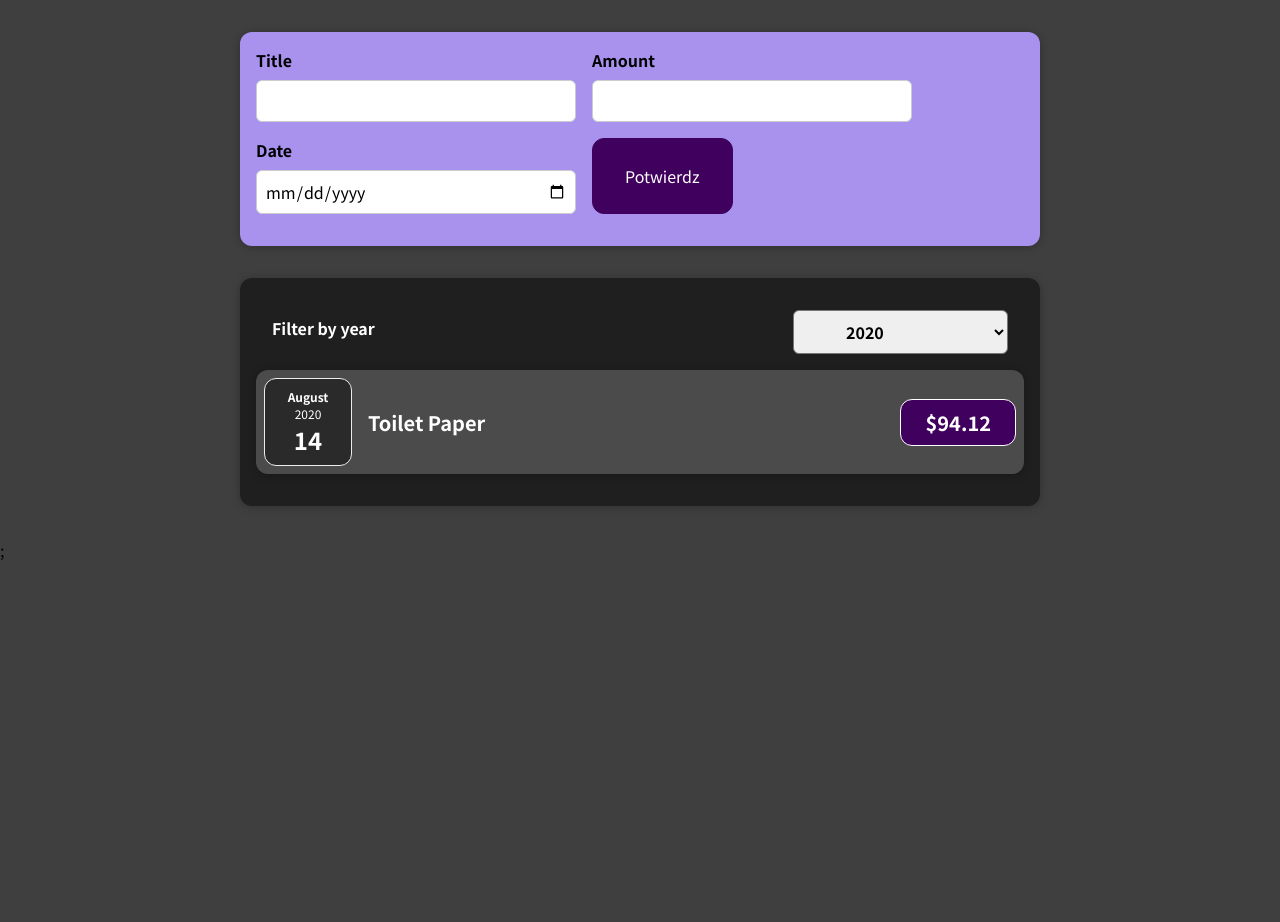
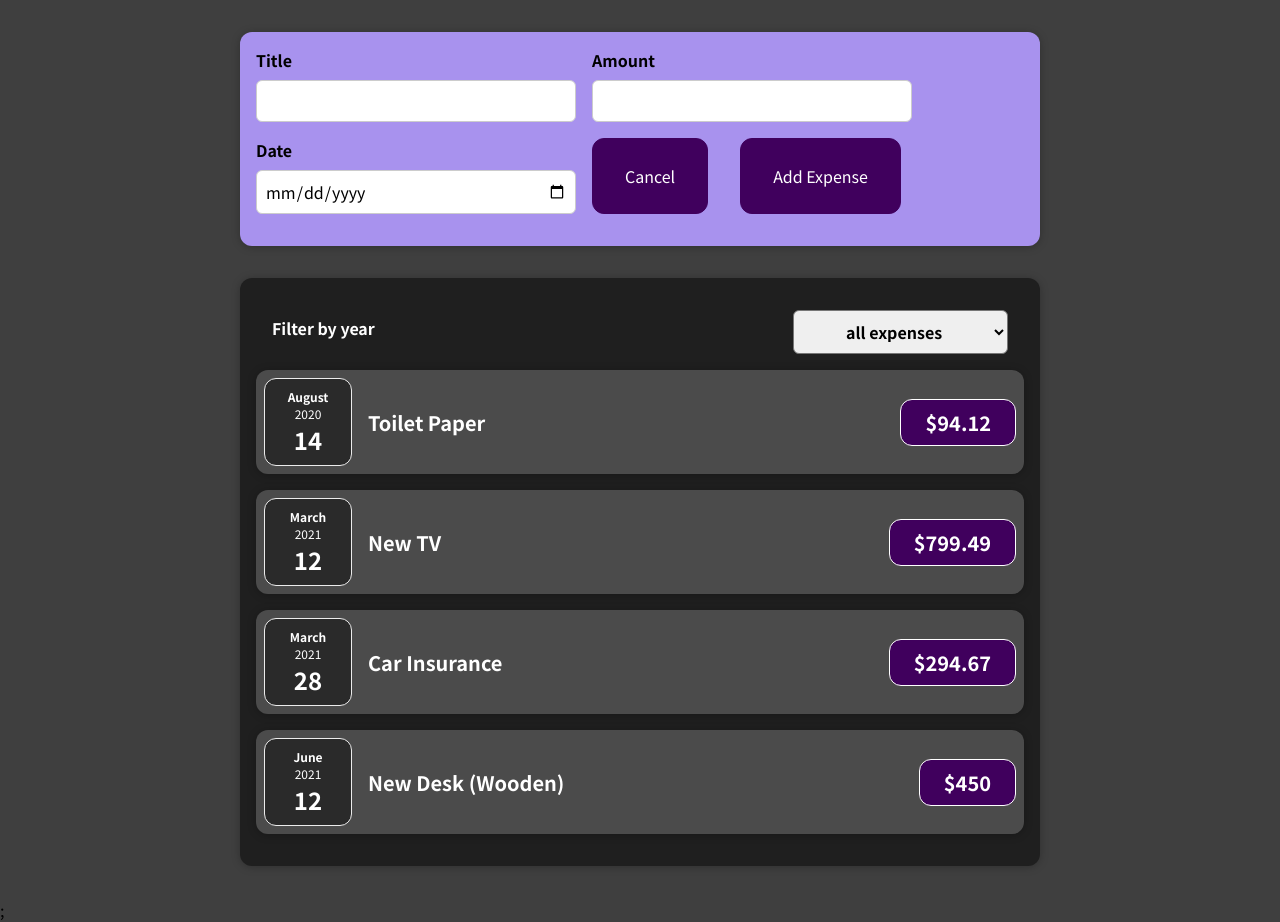
Before and after one commit to Skwieru/expenses-tracker-react, a React (Create React App) app: page / in a window 1280 px wide. Before the commit the page ends 800 px from the top, so only its background shows below. Built offline with nearby package versions, Linux system fonts and the light colour scheme.

Commit message:
finished filter

```diff
--- a/src/components/Expenses/Expenses.js
+++ b/src/components/Expenses/Expenses.js
@@ -5,7 +5,7 @@ import "./Expenses.css";
 import Card from "../UI/Card";
 
 const Expenses = (props) => {
-  const [filteredYear, setFilterState] = useState("2020");
+  const [filteredYear, setFilterState] = useState("all-items");
   const liftFilterState = (selectedYear) => {
     setFilterState(selectedYear);
   };
--- /dev/null
+++ b/src/components/NewExpense/ExpenseButton.js
@@ -0,0 +1,13 @@
+import React from "react";
+
+const ExpenseButton = (props) => {
+  return (
+    <>
+      <button onClick={props.formHandler} className="new-expense__button">
+        Add new Expense
+      </button>
+    </>
+  );
+};
+
+export default ExpenseButton;
--- a/src/components/NewExpense/ExpenseForm.js
+++ b/src/components/NewExpense/ExpenseForm.js
@@ -8,7 +8,6 @@ const ExpenseForm = (props) => {
 
   const handleTitle = (e) => {
     changeEnteredTitle(e.target.value);
-    console.log(enteredTitle);
   };
   const handleAmount = (e) => {
     changeEnteredAmount(e.target.value);
@@ -18,6 +17,9 @@ const ExpenseForm = (props) => {
   };
   const handleSubmit = (e) => {
     e.preventDefault();
+    if ((enteredAmount || enteredDate || enteredTitle) === "" || false) {
+      return;
+    }
     const expenseData = {
       title: enteredTitle,
       amount: enteredAmount,
@@ -57,7 +59,8 @@ const ExpenseForm = (props) => {
             onChange={handleDate}
           />
         </div>
-        <button type="submit">Potwierdz</button>
+        <button onClick={props.formHandler}>Cancel</button>
+        <button type="submit">Add Expense</button>
       </div>
     </form>
   );
--- a/src/components/NewExpense/NewExpense.js
+++ b/src/components/NewExpense/NewExpense.js
@@ -1,18 +1,34 @@
-import React from "react";
+import { React, useState } from "react";
 import ExpenseForm from "./ExpenseForm";
+import ExpenseButton from "./ExpenseButton";
 import "./NewExpense.css";
 
 const NewExpense = (props) => {
+  // states
+  const [isFormActive, SetIsFormActive] = useState(true);
+
+  // funcions
+  const formHandler = () => {
+    SetIsFormActive(!isFormActive);
+  };
+
   const saveExpenseFormData = (enteredExpenseData) => {
     const expenseData = {
       ...enteredExpenseData,
       id: Math.random().toString(),
     };
     props.getFormExpense(expenseData);
+    SetIsFormActive(false);
   };
   return (
     <div className="new-expense">
-      <ExpenseForm saveExpenseFromData={saveExpenseFormData} />
+      {!isFormActive && <ExpenseButton formHandler={formHandler} />}
+      {isFormActive && (
+        <ExpenseForm
+          saveExpenseFromData={saveExpenseFormData}
+          formHandler={formHandler}
+        />
+      )}
     </div>
   );
 };
```
